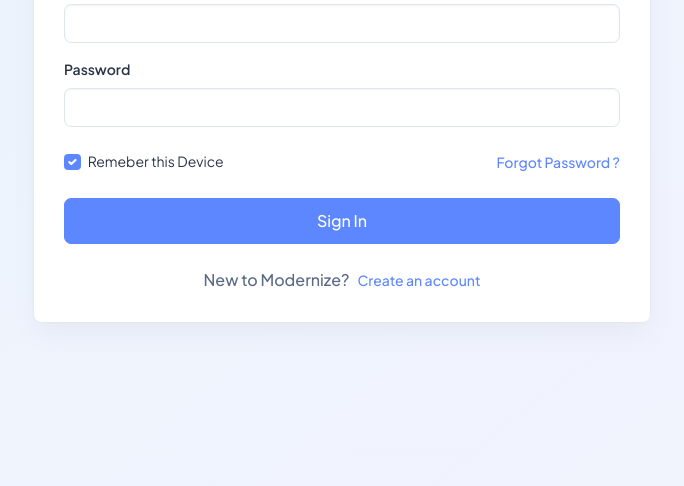
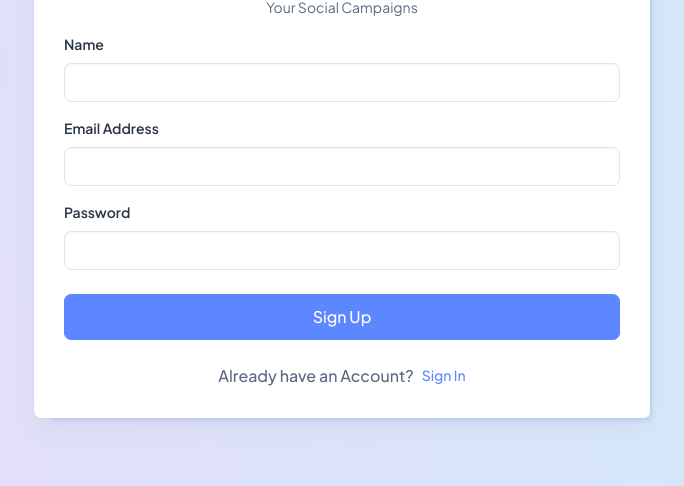
Before and after one commit to thekramy8/ATMS, a plain HTML site: page client/authentication-register.html in a window 1280 px wide. Shown: the part 314-800 px from the top of the page, without its empty margins (298-982 px from the left). Drawn offline with Linux system fonts and the light colour scheme.

Commit message:
Fix structure

```diff
--- a/src/client/authentication-login.html
+++ b/client/authentication-register.html
@@ -7,6 +7,7 @@
   <title>Modernize Free</title>
   <link rel="shortcut icon" type="image/png" href="../assets/images/logos/favicon.png" />
   <link rel="stylesheet" href="../assets/css/styles.min.css" />
+  <link rel="stylesheet"  href="../assets/css/login/style.css"/>
 </head>
 
 <body>
@@ -19,33 +20,28 @@
         <div class="row justify-content-center w-100">
           <div class="col-md-8 col-lg-6 col-xxl-3">
             <div class="card mb-0">
-              <div class="card-body">
+              <div class="card-body login-card">
                 <a href="./index.html" class="text-nowrap logo-img text-center d-block py-3 w-100">
-                  <img src="../assets/images/logos/dark-logo.svg" width="180" alt="">
+                  <img src="../assets/images/logos/loginicon.png" width="180" alt="">
                 </a>
                 <p class="text-center">Your Social Campaigns</p>
                 <form>
                   <div class="mb-3">
-                    <label for="exampleInputEmail1" class="form-label">Username</label>
+                    <label for="exampleInputtext1" class="form-label">Name</label>
+                    <input type="text" class="form-control" id="exampleInputtext1" aria-describedby="textHelp">
+                  </div>
+                  <div class="mb-3">
+                    <label for="exampleInputEmail1" class="form-label">Email Address</label>
                     <input type="email" class="form-control" id="exampleInputEmail1" aria-describedby="emailHelp">
                   </div>
                   <div class="mb-4">
                     <label for="exampleInputPassword1" class="form-label">Password</label>
                     <input type="password" class="form-control" id="exampleInputPassword1">
                   </div>
-                  <div class="d-flex align-items-center justify-content-between mb-4">
-                    <div class="form-check">
-                      <input class="form-check-input primary" type="checkbox" value="" id="flexCheckChecked" checked>
-                      <label class="form-check-label text-dark" for="flexCheckChecked">
-                        Remeber this Device
-                      </label>
-                    </div>
-                    <a class="text-primary fw-bold" href="./index.html">Forgot Password ?</a>
-                  </div>
-                  <a href="./index.html" class="btn btn-primary w-100 py-8 fs-4 mb-4 rounded-2">Sign In</a>
+                  <a href="./index.html" class="btn btn-primary w-100 py-8 fs-4 mb-4 rounded-2">Sign Up</a>
                   <div class="d-flex align-items-center justify-content-center">
-                    <p class="fs-4 mb-0 fw-bold">New to Modernize?</p>
-                    <a class="text-primary fw-bold ms-2" href="./authentication-register.html">Create an account</a>
+                    <p class="fs-4 mb-0 fw-bold">Already have an Account?</p>
+                    <a class="text-primary fw-bold ms-2" href="./authentication-login.html">Sign In</a>
                   </div>
                 </form>
               </div>
--- /dev/null
+++ b/src/assets/css/login/style.css
@@ -0,0 +1,9 @@
+.login-card{
+    -webkit-box-shadow: 10px 11px 5px -9px rgba(79,116,217,0.22);
+-moz-box-shadow: 10px 11px 5px -9px rgba(79,116,217,0.22);
+box-shadow: 10px 11px 5px -9px rgba(79,116,217,0.22);
+}
+.page-wrapper{
+background: rgb(242,209,248);
+background: linear-gradient(90deg, rgba(242,209,248,0.7259278711484594) 0%, rgba(209,242,248,1) 100%, rgba(245,227,247,0.6727065826330532) 100%);
+}
```
Also changed, not shown: client/authentication-login.html (renamed from src/client/authentication-register.html, +11 -15 lines), client/icon-tabler.html (renamed from src/client/icon-tabler.html), client/index.html (renamed from src/client/index.html), client/sample-page.html (renamed from src/client/sample-page.html), client/ui-alerts.html (renamed from src/client/ui-alerts.html), client/ui-buttons.html (renamed from src/client/ui-buttons.html), client/ui-card.html (renamed from src/client/ui-card.html), client/ui-forms.html (renamed from src/client/ui-forms.html), client/ui-typography.html (renamed from src/client/ui-typography.html), src/assets/images/logos/loginicon.png (added), src/assets/images/logos/padlockicon.png (added).
